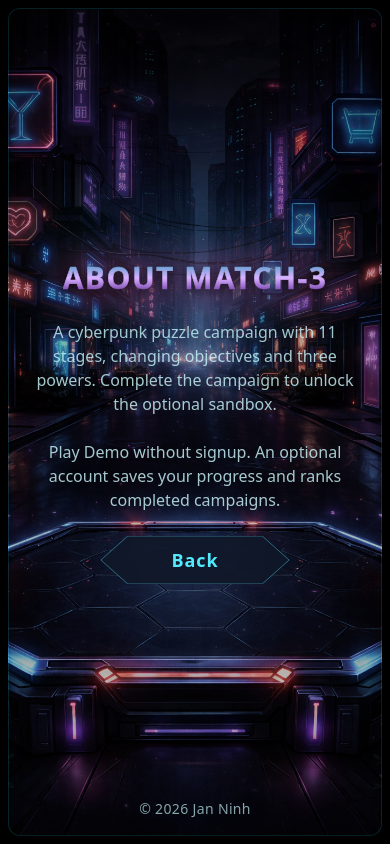
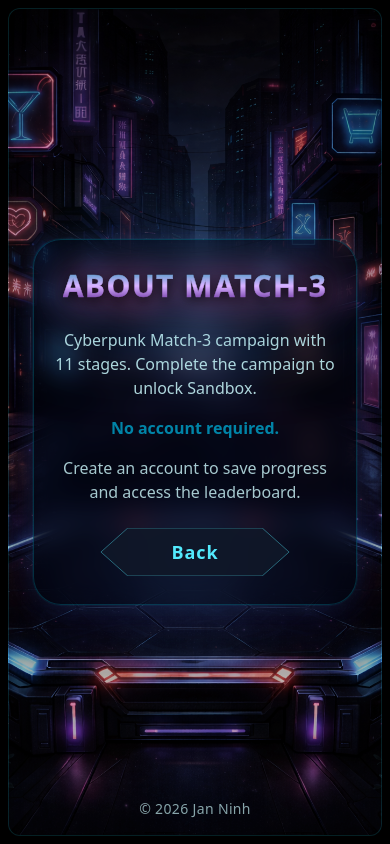
Before and after one commit to jan-ninh/match3-frontend, a React (Vite) app: page /about-us in a window 390 px wide. Built offline with nearby package versions, Linux system fonts and the light colour scheme; no server answers.

Commit message:
polish about screen copy and responsive info panel

```diff
--- a/src/pages/AboutUs.tsx
+++ b/src/pages/AboutUs.tsx
@@ -5,18 +5,30 @@ export default function AboutUs() {
   const navigate = useNavigate();
 
   return (
-    <main className="relative p-6 flex flex-col items-center justify-center min-h-full text-center gap-6">
-      <CyberTitle size="md">About Match-3</CyberTitle>
+    <main className="relative min-h-full p-6 flex items-center justify-center">
+      <section className="w-full max-w-xl rounded-[28px] border border-cyan-400/20 bg-slate-950/45 px-5 py-7 sm:px-8 sm:py-10 text-center backdrop-blur-md shadow-[0_0_0_1px_rgba(34,211,238,0.05),0_0_24px_rgba(34,211,238,0.08),0_0_40px_rgba(168,85,247,0.12),0_24px_60px_rgba(2,6,23,0.55)]">
+        <div className="flex flex-col items-center gap-6">
+          <CyberTitle size="md">About Match-3</CyberTitle>
 
-      <p className="max-w-md text-cyan-100/80">
-        A cyberpunk puzzle campaign with 11 stages, changing objectives and three powers. Complete the campaign to unlock the optional sandbox.
+          <div className="flex max-w-md flex-col items-center gap-4">
+            <p className="text-cyan-100/85">
+              Cyberpunk Match-3 campaign with 11 stages. Complete the campaign to unlock Sandbox.
+            </p>
+
+            <p className="font-semibold text-cyan-600/90">No account required.</p>
+
+            <p className="text-cyan-100/80">
+              Create an account to save progress and access the leaderboard.
+            </p>
+          </div>
+
+          <CyberButton size="md" label="Back" onClick={() => navigate('/')} />
+        </div>
+      </section>
+
+      <p className="absolute bottom-4 left-1/2 -translate-x-1/2 select-none text-sm font-normal tracking-wide text-cyan-100/65">
+        © 2026 Jan Ninh
       </p>
-
-      <p className="max-w-md text-cyan-100/80">Play Demo without signup. An optional account saves your progress and ranks completed campaigns.</p>
-
-      <CyberButton size="md" label="Back" onClick={() => navigate('/')} />
-
-      <p className="absolute bottom-4 left-1/2 -translate-x-1/2 text-sm font-normal tracking-wide text-cyan-100/65 select-none">© 2026 Jan Ninh</p>
     </main>
   );
 }
```
